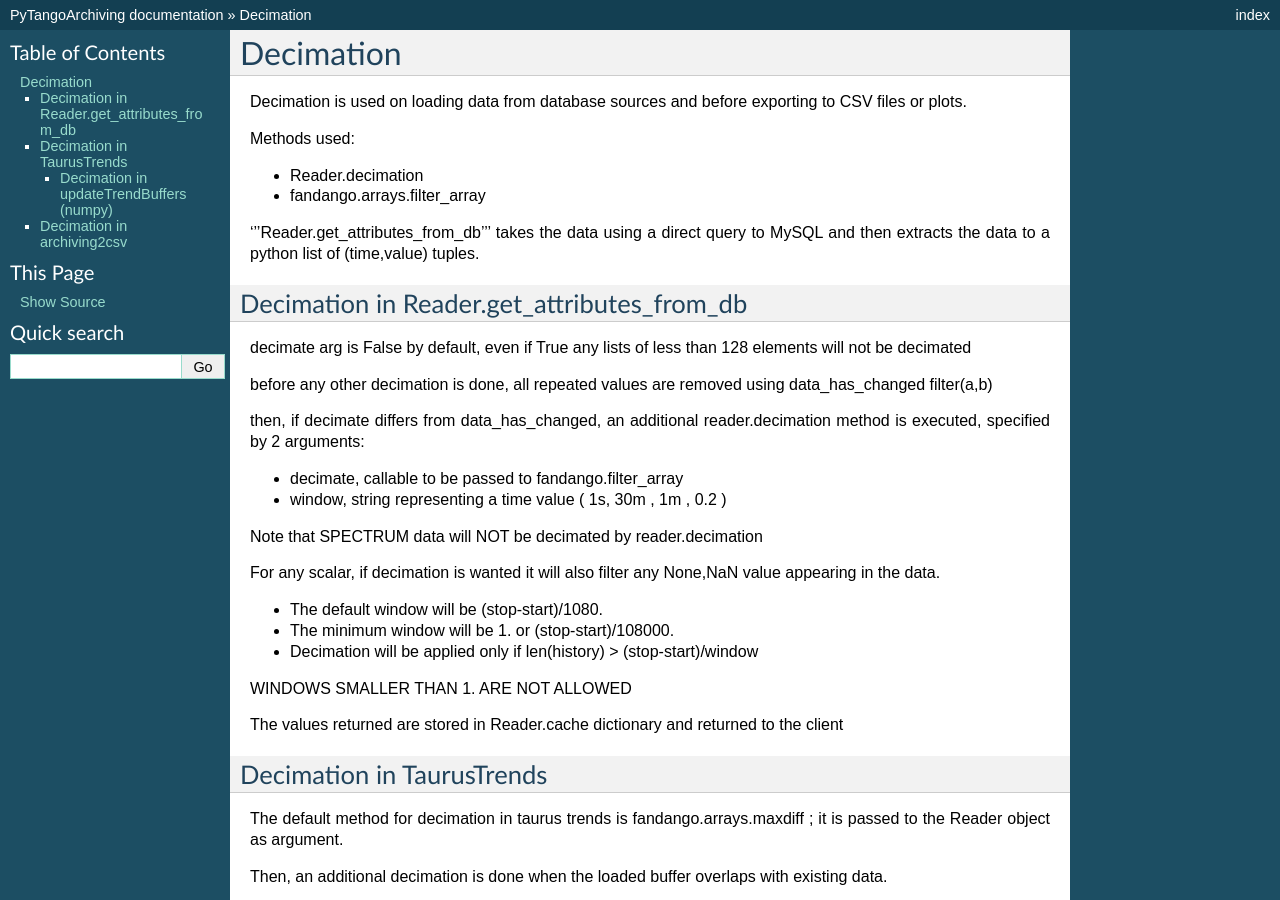
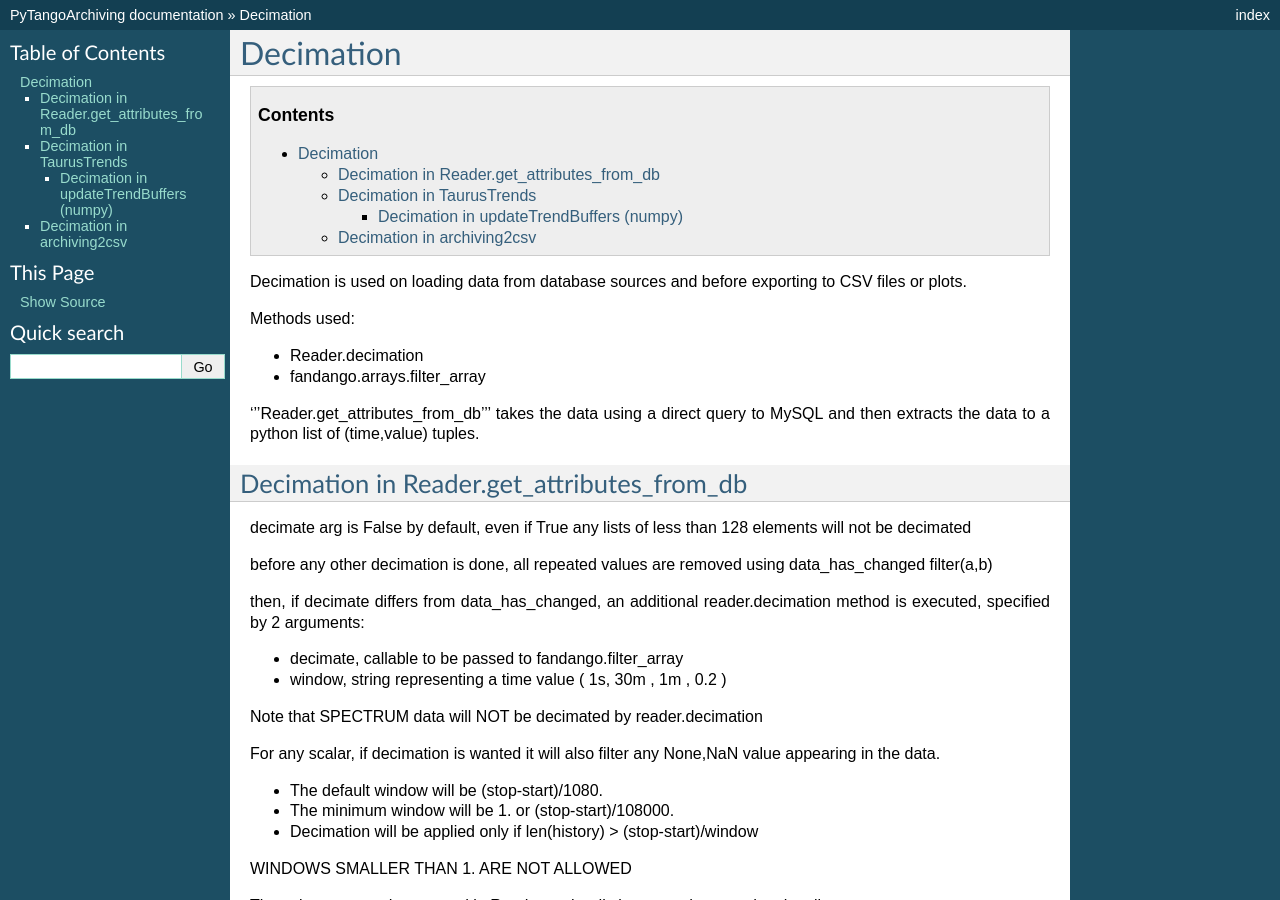
Before and after one commit to tango-controls/PyTangoArchiving, a Sphinx documentation site: the page built from doc/brief/ReaderAndDecimation.rst, in a window 1280 px wide and 900 px high. Built offline with Sphinx 7.4.7, drawn with Linux system fonts in a browser that asks for light colours; some of the changed lines change nothing that is shown.

Commit message:
Update ReaderAndDecimation.rst

```diff
--- a/doc/brief/ReaderAndDecimation.rst
+++ b/doc/brief/ReaderAndDecimation.rst
@@ -1,6 +1,9 @@
 ----------
 Decimation
 ----------
+
+.. contents::
+
 
 Decimation is used on loading data from database sources and before exporting to CSV files or plots.
 
```
